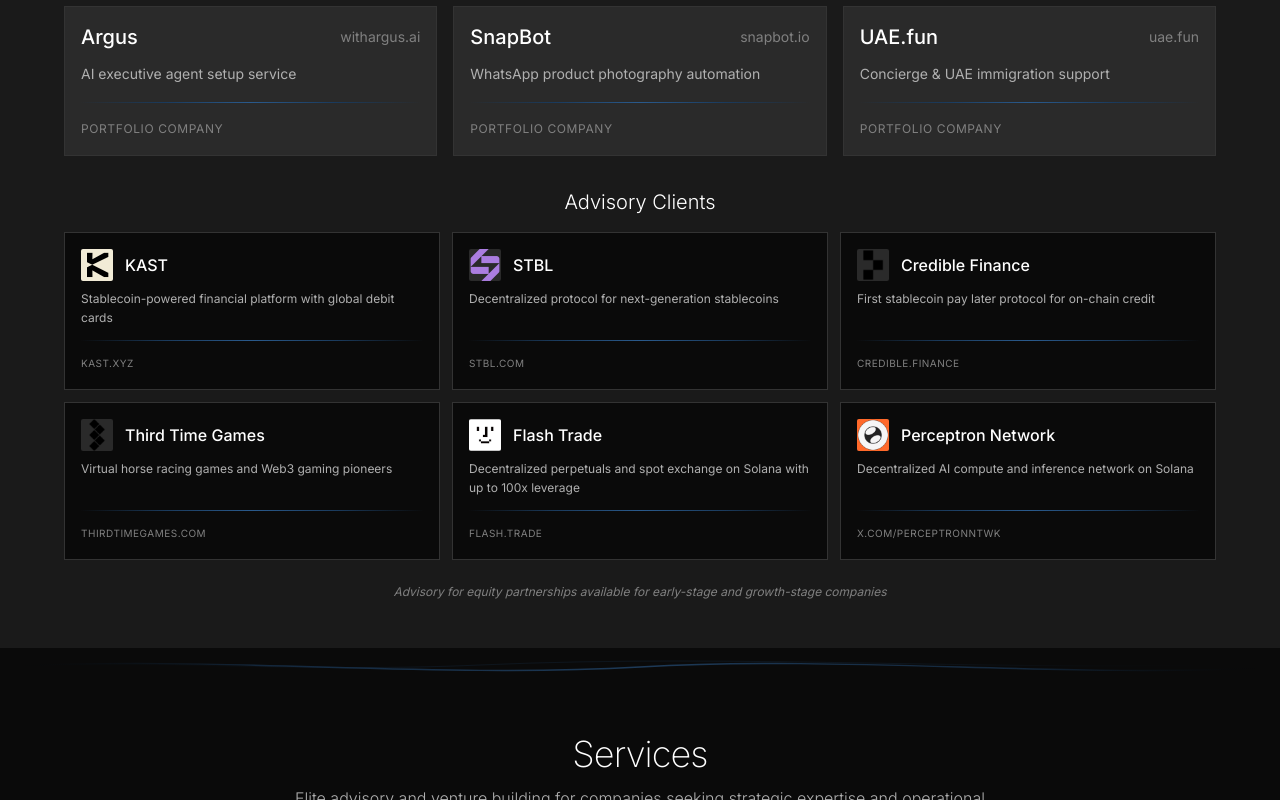
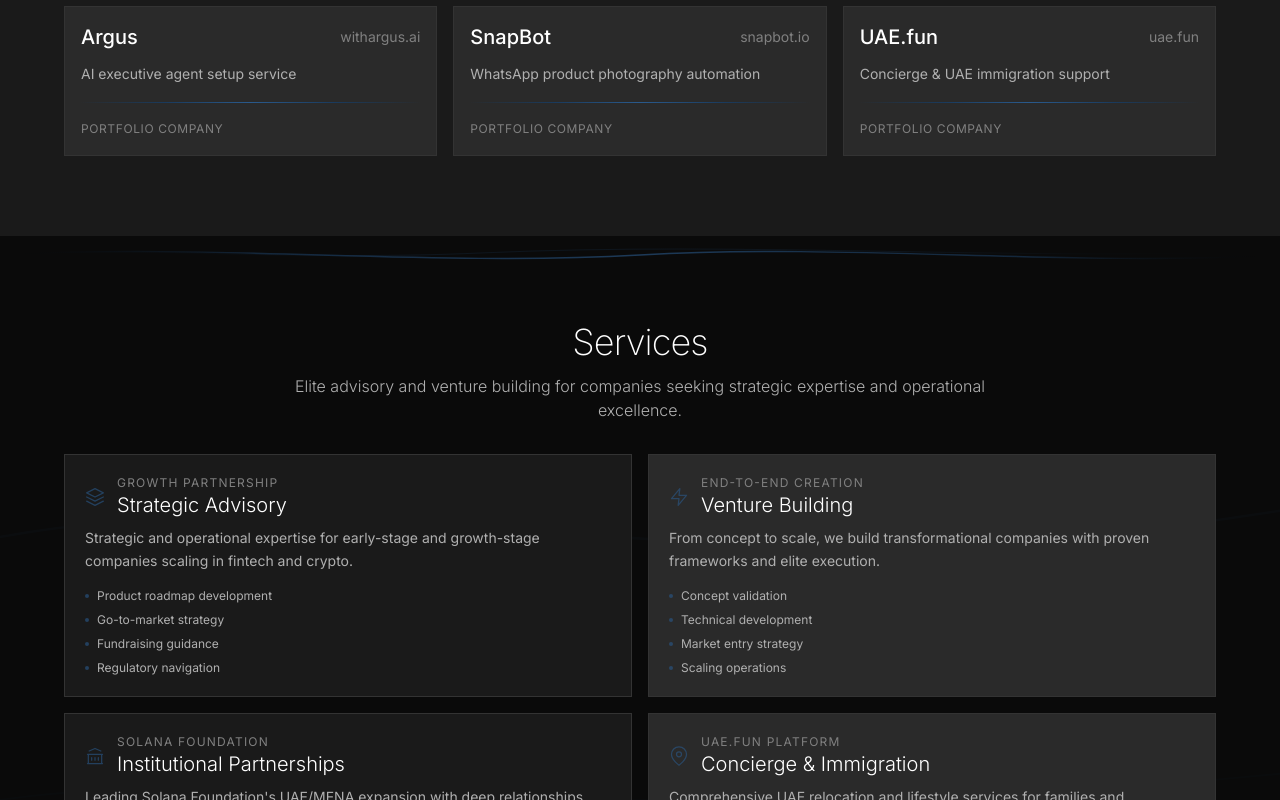
Before and after one commit to riverventures/riverventures-site, a Next.js app: page / in a window 1280 px wide. Shown: the part 736-1536 px from the top of the page. Built offline with nearby package versions, Linux system fonts and the light colour scheme.

Commit message:
Remove advisory clients section

```diff
--- a/src/components/Portfolio.tsx
+++ b/src/components/Portfolio.tsx
@@ -1,19 +1,8 @@
-import Image from "next/image";
-
 export default function Portfolio() {
   const portfolioCompanies = [
     { name: "Argus", url: "withargus.ai", description: "AI executive agent setup service", category: "Portfolio Company" },
     { name: "SnapBot", url: "snapbot.io", description: "WhatsApp product photography automation", category: "Portfolio Company" },
     { name: "UAE.fun", url: "uae.fun", description: "Concierge & UAE immigration support", category: "Portfolio Company" },
-  ];
-
-  const advisoryClients = [
-    { name: "KAST", description: "Stablecoin-powered financial platform with global debit cards", url: "kast.xyz", logo: "/logos/kast.png" },
-    { name: "STBL", description: "Decentralized protocol for next-generation stablecoins", url: "stbl.com", logo: "/logos/stbl.png" },
-    { name: "Credible Finance", description: "First stablecoin pay later protocol for on-chain credit", url: "credible.finance", logo: "/logos/credible.png" },
-    { name: "Third Time Games", description: "Virtual horse racing games and Web3 gaming pioneers", url: "thirdtimegames.com", logo: "/logos/thirdtimegames.png" },
-    { name: "Flash Trade", description: "Decentralized perpetuals and spot exchange on Solana with up to 100x leverage", url: "flash.trade", logo: "/logos/flashtrade.png" },
-    { name: "Perceptron Network", description: "Decentralized AI compute and inference network on Solana", url: "x.com/PerceptronNTWK", logo: "/logos/perceptron.png" },
   ];
 
   return (
@@ -60,50 +49,6 @@
           </div>
         </div>
 
-        {/* Advisory Clients */}
-        <div>
-          <h3 className="text-lg md:text-xl font-light text-white mb-4 text-center">Advisory Clients</h3>
-          <div className="grid grid-cols-2 md:grid-cols-3 gap-3">
-            {advisoryClients.map((client) => (
-              <a
-                key={client.name}
-                href={`https://${client.url}`}
-                target="_blank"
-                rel="noopener noreferrer"
-                className="p-4 bg-primary border border-border river-glow transition-smooth group block"
-              >
-                <div className="flex flex-col h-full">
-                  <div className="flex items-center gap-3 mb-2">
-                    <div className="w-8 h-8 rounded-sm overflow-hidden flex-shrink-0 bg-accent flex items-center justify-center">
-                      <Image
-                        src={client.logo}
-                        alt={`${client.name} logo`}
-                        width={32}
-                        height={32}
-                        className="object-contain"
-                        unoptimized
-                      />
-                    </div>
-                    <h4 className="text-base font-medium text-white group-hover:text-river-light transition-smooth leading-tight">
-                      {client.name}
-                    </h4>
-                  </div>
-                  <p className="text-text-muted text-xs leading-relaxed flex-1">{client.description}</p>
-                  <div className="mt-3 pt-2 river-border-top">
-                    <span className="text-[10px] text-text-secondary uppercase tracking-wider">{client.url}</span>
-                  </div>
-                </div>
-              </a>
-            ))}
-          </div>
-        </div>
-
-        {/* Bottom note */}
-        <div className="text-center mt-6">
-          <p className="text-xs text-text-secondary italic">
-            Advisory for equity partnerships available for early-stage and growth-stage companies
-          </p>
-        </div>
       </div>
     </section>
   );
```
